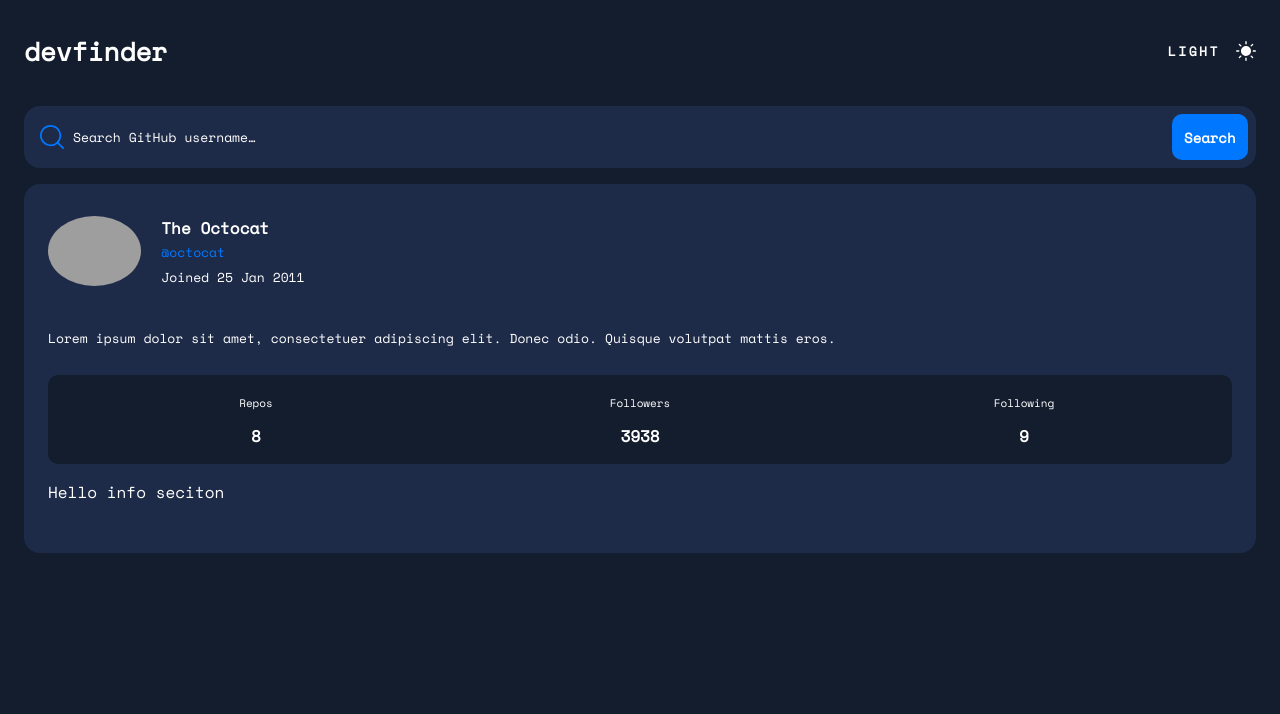
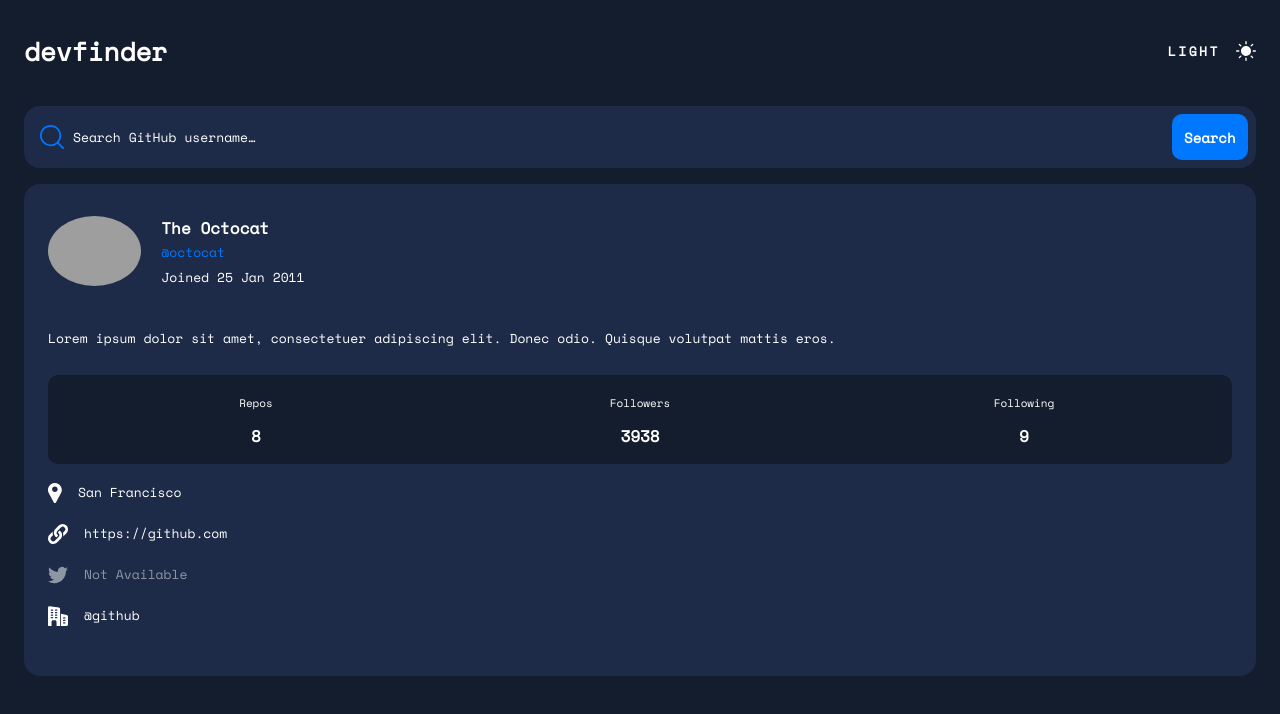
Before and after one commit to guilhermehto/frontendmentor, a React (Vite) app in the folder challenges/github-user-search/: page / in a window 1280 px wide. Shown: the top 714 px of the page. Built offline with nearby package versions, Linux system fonts and the light colour scheme; grey boxes are pictures that could not be loaded.

Commit message:
feat: user profile info section

```diff
--- a/challenges/github-user-search/src/components/UserProfile.tsx
+++ b/challenges/github-user-search/src/components/UserProfile.tsx
@@ -1,4 +1,8 @@
 import styled from 'styled-components'
+import { IconCompany } from './Icons/Company'
+import { IconLocation } from './Icons/Location'
+import { IconTwitter } from './Icons/Twitter'
+import { IconWebsite } from './Icons/Website'
 
 const Card = styled.div`
 	display: flex;
@@ -57,8 +61,17 @@
 
 const InfoSection = styled.div`
 	display: flex;
-	gap: 8px;
+	gap: 16px;
 	flex-direction: column;
+`
+
+const InfoSectionLine = styled.div`
+	display: flex;
+	align-items: center;
+	font-size: 13px;
+	gap: 16px;
+	fill: ${(props) => (props.disabled ? props.theme.disabledColor : props.theme.textColor)};
+	color: ${(props) => (props.disabled ? props.theme.disabledColor : props.theme.textColor)};
 `
 
 const UserProfile = () => {
@@ -95,7 +108,22 @@
 				</SummaryStat>
 			</Summary>
 
-			<InfoSection>Hello info seciton</InfoSection>
+			<InfoSection>
+				<InfoSectionLine>
+					<IconLocation /> San Francisco
+				</InfoSectionLine>
+
+				<InfoSectionLine>
+					<IconWebsite /> https://github.com
+				</InfoSectionLine>
+
+				<InfoSectionLine disabled>
+					<IconTwitter /> Not Available
+				</InfoSectionLine>
+				<InfoSectionLine>
+					<IconCompany /> @github
+				</InfoSectionLine>
+			</InfoSection>
 		</Card>
 	)
 }
--- a/challenges/github-user-search/src/styles/colors.ts
+++ b/challenges/github-user-search/src/styles/colors.ts
@@ -9,6 +9,8 @@
 	paleBlue: 'hsl(212, 100%, 69%)',
 	lightPaleBlue: 'hsl(222, 44%, 70%)',
 	darkGrey: 'hsl(217, 21%, 21%)',
+	faintGrey: 'hsl(220, 10%, 60%)',
+	faintBlue: 'hsl(216, 28%, 72%)',
 }
 
 export { colors }
--- a/challenges/github-user-search/src/styles/dark-theme.ts
+++ b/challenges/github-user-search/src/styles/dark-theme.ts
@@ -9,5 +9,6 @@
 	foregroundColor: colors.darkBlue,
 	activeColor: colors.paleBlue,
 	secondaryActiveColor: colors.lightPaleBlue,
+	disabledColor: colors.faintGrey,
 }
 export { darkTheme }
--- a/challenges/github-user-search/src/styles/light-theme.ts
+++ b/challenges/github-user-search/src/styles/light-theme.ts
@@ -9,6 +9,7 @@
 	foregroundColor: colors.white,
 	activeColor: colors.paleBlue,
 	secondaryActiveColor: colors.black,
+	disabledColor: colors.faintBlue,
 }
 
 export { lightTheme }
--- a/challenges/github-user-search/src/styles/styled.d.ts
+++ b/challenges/github-user-search/src/styles/styled.d.ts
@@ -10,5 +10,7 @@
 		foregroundColor: string
 		activeColor: string
 		secondaryActiveColor: string
+		disabledColor: string
+		disabled: boolean
 	}
 }
```
